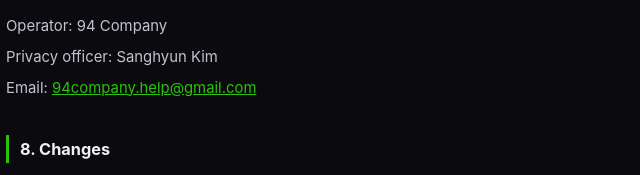
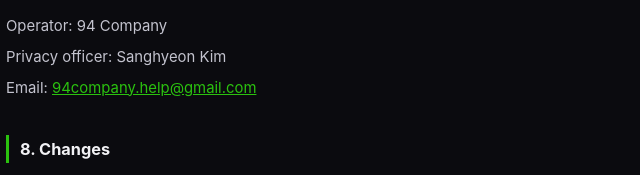
Before and after one commit to kscc12345-png/kscc12345-png.github.io, a plain HTML site: page pipandpup/privacy/index.html in a window 1280 px wide. Shown: the part 2913-3088 px from the top of the page, 242-882 px from the left. Drawn offline with Linux system fonts and the light colour scheme.

Commit message:
핍 & 펍 개인정보처리방침: 영문 이름 표기 수정 (Sanghyeon Kim)
Co-Authored-By: Claude Opus 5.5 <noreply@anthropic.com>

```diff
--- a/pipandpup/privacy/index.html
+++ b/pipandpup/privacy/index.html
@@ -101,7 +101,7 @@
 <h2>7. Contact</h2>
 <ul class="ga">
 <li>Operator: 94 Company</li>
-<li>Privacy officer: Sanghyun Kim</li>
+<li>Privacy officer: Sanghyeon Kim</li>
 <li>Email: <a href="mailto:94company.help@gmail.com">94company.help@gmail.com</a></li>
 </ul>
 
```
